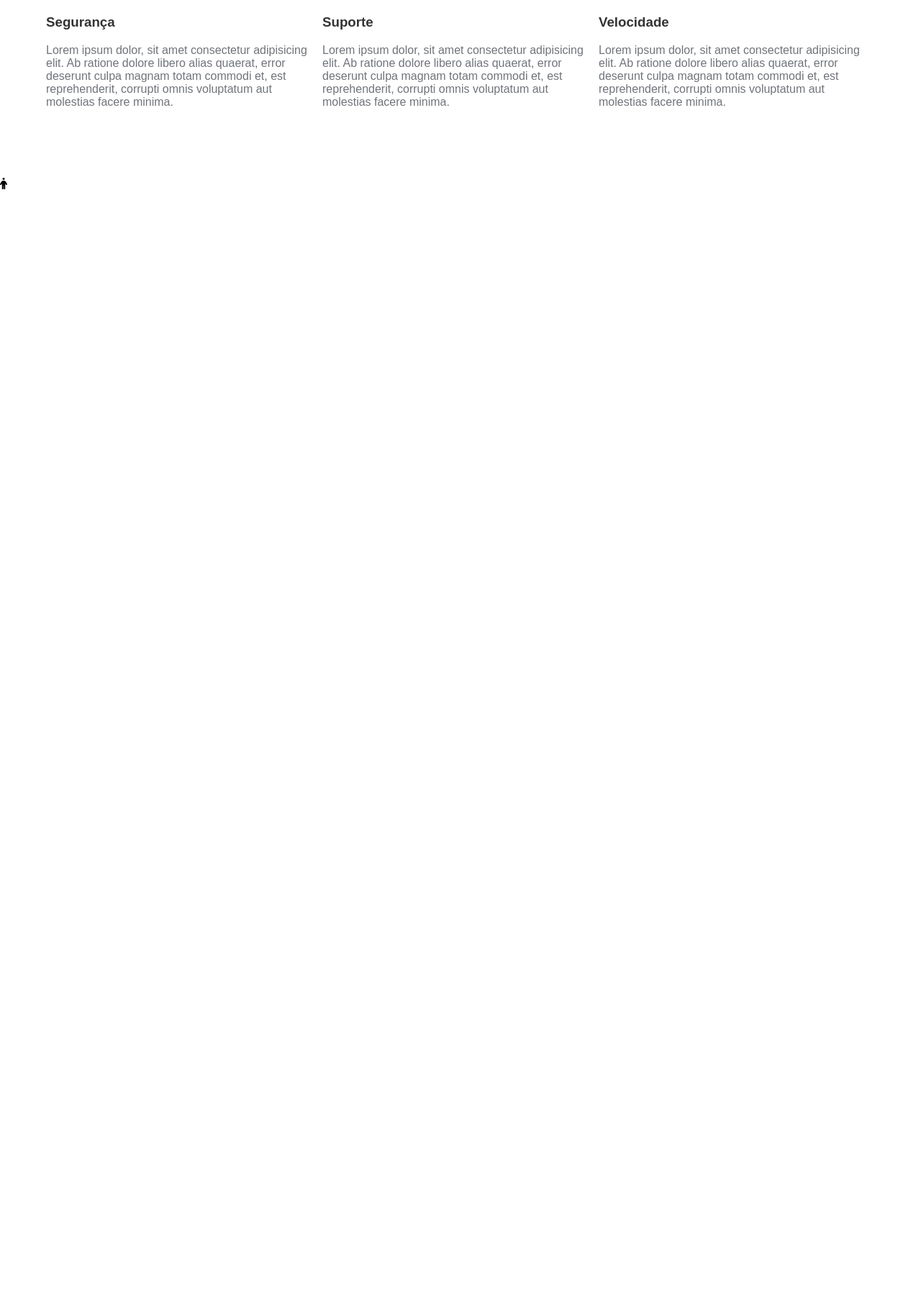
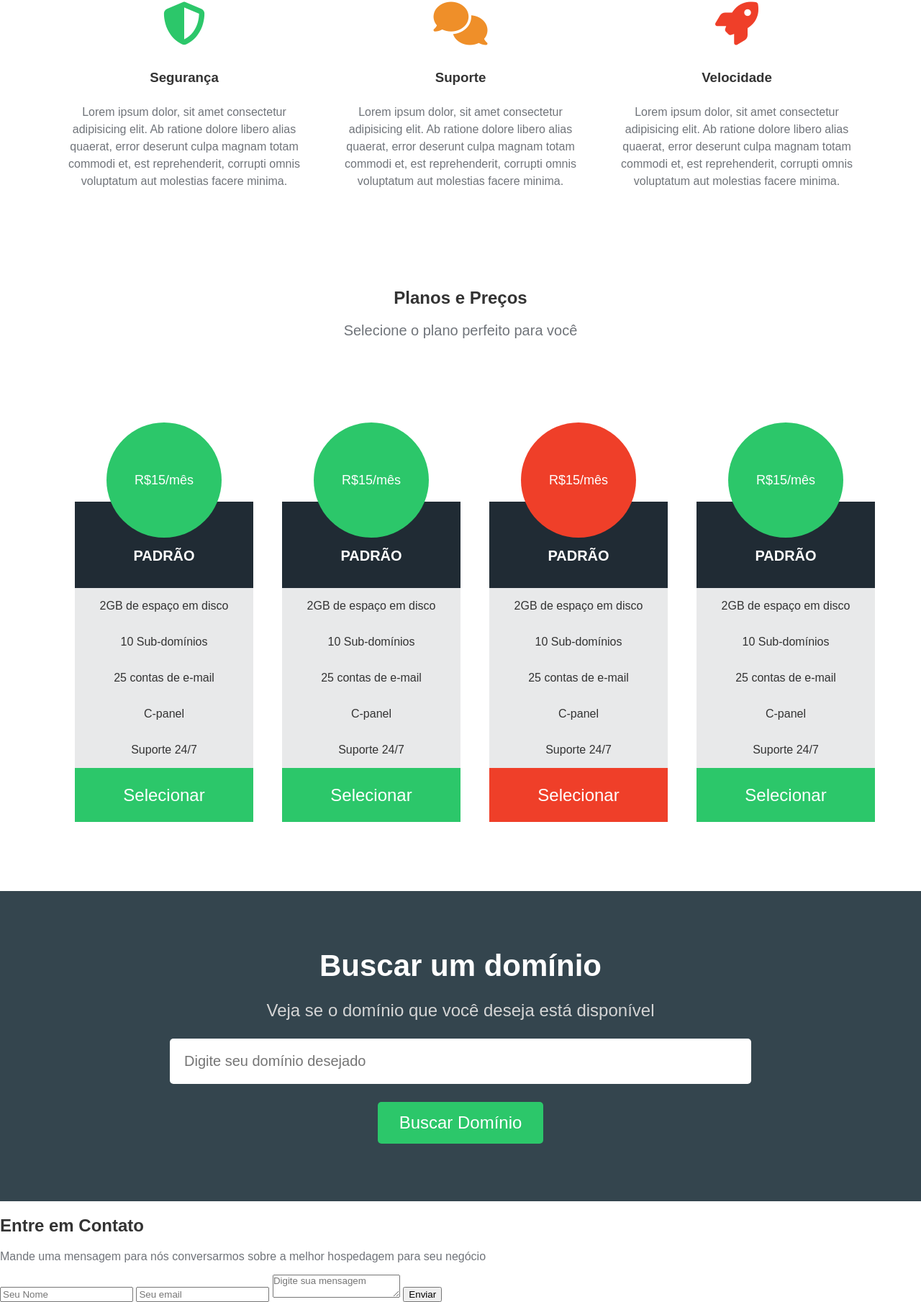
Before and after one commit to IsabellaAlves21/PrjHome_Host, a plain HTML site: page index.html in a window 1280 px wide. Shown: the part 700-2509 px from the top of the page at 72% size. Before the commit the page ends 965 px from the top, so only its background shows below. Drawn offline with Linux system fonts and the light colour scheme.

Commit message:
feito modificações no css do site

```diff
--- a/css/style.css
+++ b/css/style.css
@@ -94,11 +94,160 @@ nav {
   padding: 5em 0;
 }
 
-.specialties-container ul{
+.specialties-container ul {
   display: flex;
   /*flex-direction: row;
   flex-wrap: nowrap;*/
   width: 90%;
   margin: 0 auto;
   padding-left: 0;
+  list-style: none;
 }
+
+.specialties-container ul li {
+  text-align: center;
+  padding: 20px;
+}
+
+.fas {
+  font-size: 60px;
+  margin-bottom: 15px;
+}
+
+.fa-shield-alt {
+  color: #2cc76a;
+}
+
+.fa-rocket {
+  color: #ef3f29;
+}
+
+.fa-comments {
+  color: #ef8f29;
+}
+
+.specialties-container ul li h3 {
+  margin-bottom: 25px;
+  color: #333;
+}
+
+.specialties-container ul li p {
+  line-height: 24px;
+  color: #70747A;
+}
+
+.plans-container {
+  display: flex;
+  justify-content: space-between;
+  margin-top: 50px;
+  width: 90%;
+
+  margin-left: auto;
+  margin-right: auto;
+}
+
+.plan {
+  width: 300px;
+  max-width: 400px;
+  margin: 0 auto;
+}
+
+.pricing-container {
+  padding-bottom: 5em;
+  text-align: center;
+}
+
+.pricing-container h2 {
+  font-size: 36px;
+  margin-top: 0;
+}
+
+.pricing-container p {
+  font-size: 20px;
+}
+
+.plan li {
+  list-style: none;
+  height: 50px;
+  line-height: 50px;
+  background-color: #e8e9ea;
+  color: #333;
+}
+
+.plan .price {
+  width: 160px;
+  height: 160px;
+  border-radius: 50%;
+  background-color: #2cc76a;
+  color: #fff;
+  text-align: center;
+  line-height: 160px;
+  font-size: 18px;
+  margin: 0 auto;
+  position: relative;
+  top: 50px;
+}
+
+.plan .plan-btn {
+  background-color: #2cc76a;
+  color: #fff;
+  font-size: 24px;
+  height: 75px;
+  line-height: 75px;
+  cursor: pointer;
+}
+
+.plan .recommended {
+  background-color: #ef3f29;
+}
+
+.searchdomain-container {
+  background-color: #34454e;
+  text-align: center;
+  padding: 5em 0;
+}
+
+.plan .plan-name {
+  text-transform: uppercase;
+  font-size: 20px;
+  font-weight: bold;
+  color: #fff;
+  background-color: #202b34;
+  padding-top: 50px;
+  padding-bottom: 20px;
+}
+
+.searchdomain-container h2 {
+  color: #fff;
+  font-size: 42px;
+  margin-top: 0;
+  margin-bottom: 15px;
+}
+
+.searchdomain-container p {
+  color: #D5D5D5;
+  font-size: 24px;
+  margin-bottom: 25px;
+}
+
+.searchdomain-container input {
+  display: block;
+  position: relative;
+  margin: 0 auto;
+  border-radius: 5px;
+  border: none;
+}
+
+.searchdomain-container input[type=text] {
+  margin-bottom: 25px;
+  width: 60%;
+  font-size: 20px;
+  padding: 20px;
+}
+
+.searchdomain-container input[type=submit] {
+  background-color: #2cc76a;
+  padding: 15px 30px;
+  color: #fff;
+  font-size: 24px;
+}
--- a/index.html
+++ b/index.html
@@ -47,9 +47,80 @@
                 </li>
             </ul>
         </section>
+        <section class="pricing-container">
+            <h1>Planos e Preços</h1>
+            <p>Selecione o plano perfeito para você</p>
+            <div class="plans-container">
+                <div class="plan">
+                    <ul>
+                        <li class="price">R$15/mês</li>
+                        <li class="plan-name">Padrão</li>
+                        <li>2GB de espaço em disco</li>
+                        <li>10 Sub-domínios</li>
+                        <li>25 contas de e-mail</li>
+                        <li>C-panel</li>
+                        <li>Suporte 24/7</li>
+                        <li class="plan-btn">Selecionar</li>
+                    </ul>
+                </div>
+                <div class="plan">
+                    <ul>
+                        <li class="price">R$15/mês</li>
+                        <li class="plan-name">Padrão</li>
+                        <li>2GB de espaço em disco</li>
+                        <li>10 Sub-domínios</li>
+                        <li>25 contas de e-mail</li>
+                        <li>C-panel</li>
+                        <li>Suporte 24/7</li>
+                        <li class="plan-btn">Selecionar</li>
+                    </ul>
+                </div>
+                <div class="plan">
+                    <ul>
+                        <li class="price recommended">R$15/mês</li>
+                        <li class="plan-name">Padrão</li>
+                        <li>2GB de espaço em disco</li>
+                        <li>10 Sub-domínios</li>
+                        <li>25 contas de e-mail</li>
+                        <li>C-panel</li>
+                        <li>Suporte 24/7</li>
+                        <li class="plan-btn recommended">Selecionar</li>
+                    </ul>
+                </div>
+                <div class="plan">
+                    <ul>
+                        <li class="price">R$15/mês</li>
+                        <li class="plan-name">Padrão</li>
+                        <li>2GB de espaço em disco</li>
+                        <li>10 Sub-domínios</li>
+                        <li>25 contas de e-mail</li>
+                        <li>C-panel</li>
+                        <li>Suporte 24/7</li>
+                        <li class="plan-btn">Selecionar</li>
+                    </ul>
+                </div>
+            </div>
+        </section>
+        <section class="searchdomain-container">
+            <h2>Buscar um domínio</h2>
+            <p>Veja se o domínio que você deseja está disponível</p>
+            <form>
+                <input type="text" name="domain" placeholder="Digite seu domínio desejado">
+                <input type="submit" value="Buscar Domínio">
+            </form>
+        </section>
+        <section class="contact-container">
+            <h2>Entre em Contato</h2>
+            <p>Mande uma mensagem para nós conversarmos sobre a melhor hospedagem para seu negócio</p>
+            <form action="">
+            <input type="text" name="name" placeholder="Seu Nome">
+            <input type="email" name="email" placeholder="Seu email">
+            <textarea name="message" placeholder="Digite sua mensagem"></textarea>
+            <input type="submit" value="Enviar">
+        </form>
+        </section>
     </main>
 
-    <i class="fa-solid fa-person"></i>
     <script src="https://kit.fontawesome.com/534bfbb4de.js" crossorigin="anonymous"></script>
 </body>
 </html>
```
